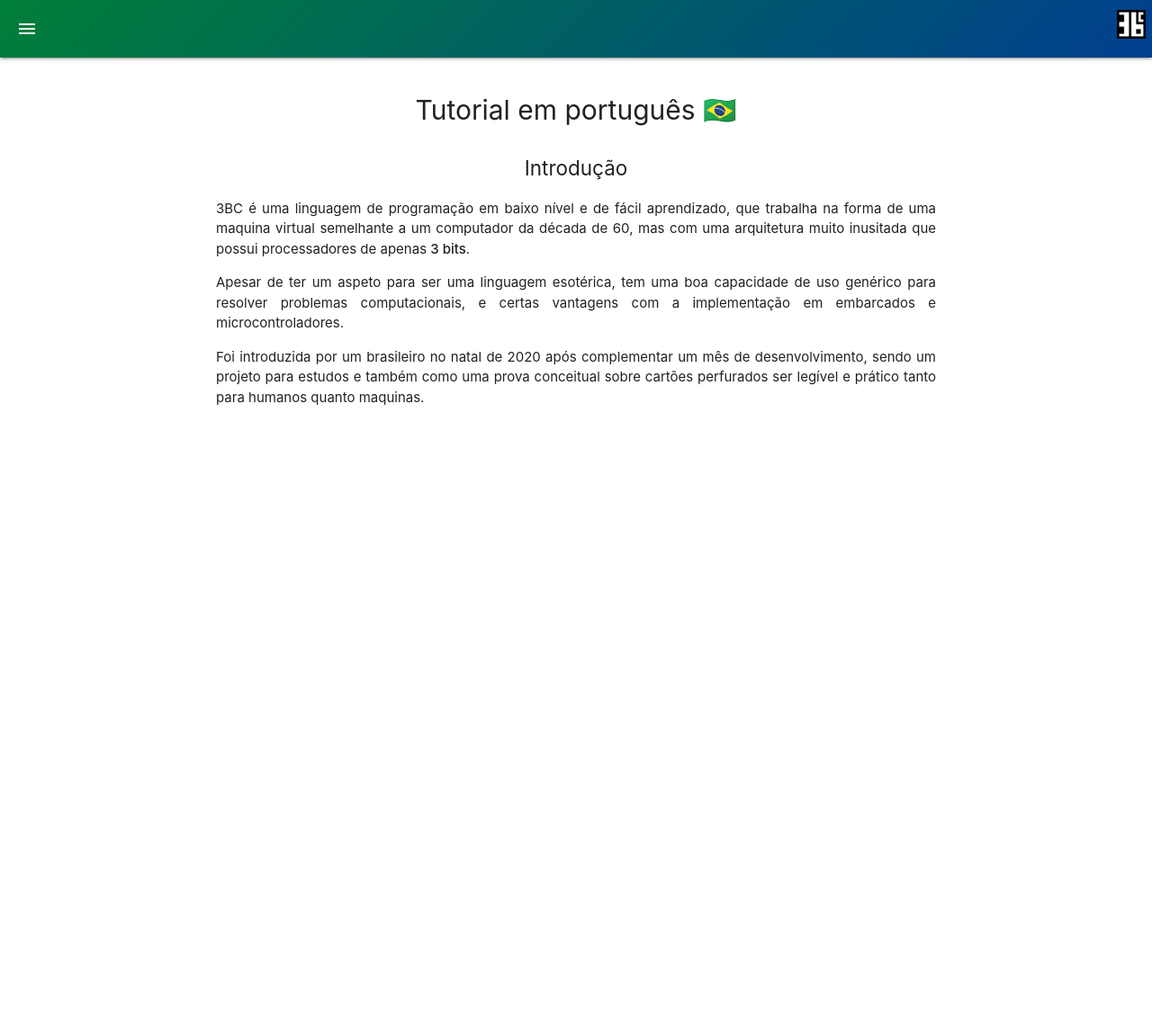
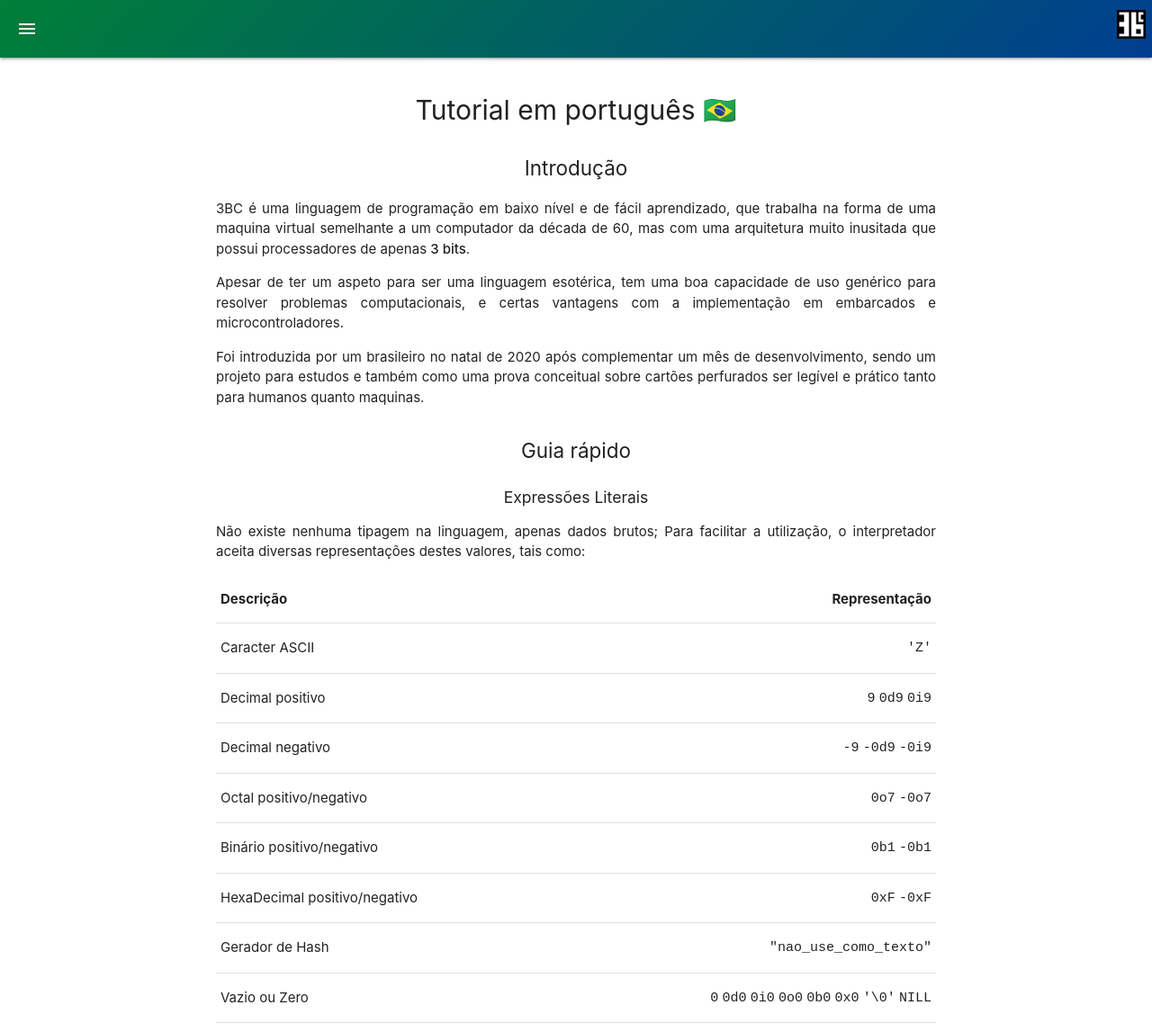
Before and after one commit to RodrigoDornelles/3bc-lang, a Jekyll site: the page built from docs/tutorial-pt-br.md, in a window 1280 px wide. Shown: the whole page at 90% size. Built offline with Jekyll 4.4.1, drawn with Linux system fonts in a browser that asks for light colours; nearby versions of some CDN libraries; emoji names are drawn with the system emoji font; our own code applies the rules of GitHub Pages for plain Markdown files; before the commit the page ends 900 px from its top, so only the background shows below that.

Commit message:
add expressoes literais

```diff
--- a/docs/tutorial-pt-br.md
+++ b/docs/tutorial-pt-br.md
@@ -8,3 +8,22 @@ Introdução
 Apesar de ter um aspeto para ser uma linguagem esotérica, tem uma boa capacidade de uso genérico para resolver problemas computacionais, e certas vantagens com a implementação em embarcados e microcontroladores.
 
 Foi introduzida por um brasileiro no natal de 2020 após complementar um mês de desenvolvimento, sendo um projeto para estudos e também como uma prova conceitual sobre cartões perfurados ser legível e prático tanto para humanos quanto maquinas.
+
+
+Guia rápido
+-----------
+
+### Expressões Literais ###
+
+Não existe nenhuma tipagem na linguagem, apenas dados brutos; Para facilitar a utilização, o interpretador aceita diversas representações destes valores, tais como:
+
+| Descrição | Representação |
+| :-------- | ------------: |
+| Caracter ASCII | `'Z'` |
+| Decimal positivo | `9` `0d9` `0i9` |
+| Decimal negativo | `-9` `-0d9` `-0i9` |
+| Octal positivo/negativo | `0o7` `-0o7` |
+| Binário positivo/negativo | `0b1` `-0b1` |
+| HexaDecimal positivo/negativo | `0xF` `-0xF` |
+| Gerador de Hash | `"nao_use_como_texto"` |
+| Vazio ou Zero | `0` `0d0` `0i0` `0o0` `0b0` `0x0` `'\0'` `NILL` |
```
